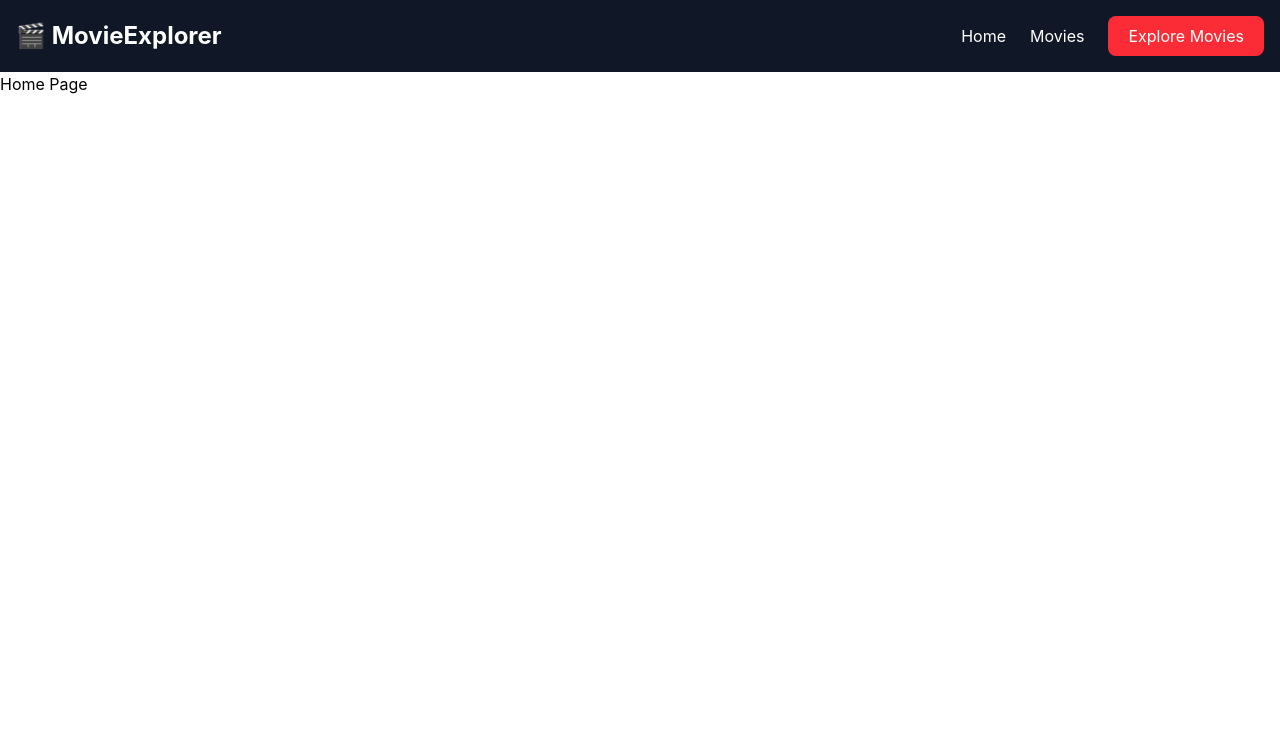
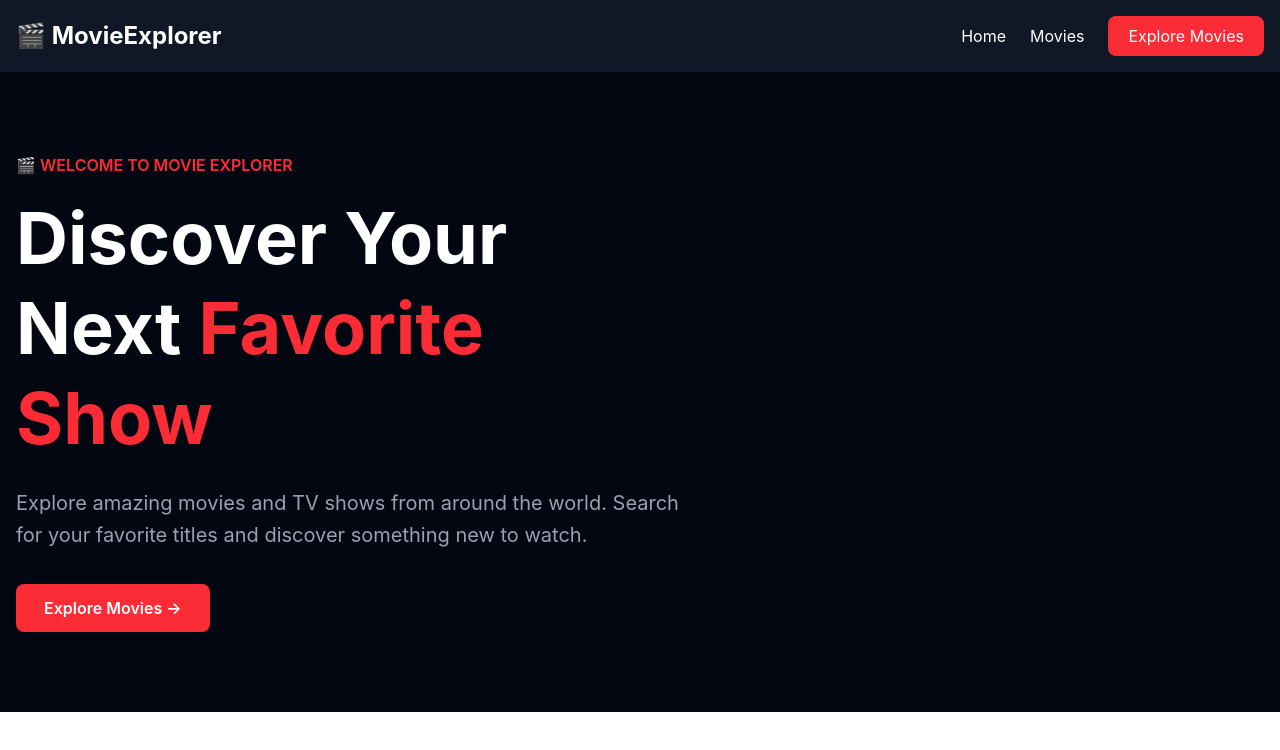
Before and after one commit to FerdousMunmun/movie-explorer, a React (Vite) app: page / in a window 1280 px wide. Shown: the top 750 px of the page. Built offline with nearby package versions, Linux system fonts and the light colour scheme.

Commit message:
Home page added

```diff
--- a/src/App.jsx
+++ b/src/App.jsx
@@ -1,6 +1,7 @@
 
 import { BrowserRouter, Routes, Route } from "react-router-dom";
 import Navbar from "./components/Navbar";
+import Home from "./pages/Home";
 
 function App() {
   return (
@@ -9,7 +10,7 @@ function App() {
       <Navbar />
 
       <Routes>
-        <Route path="/" element={<h1>Home Page</h1>} />
+        <Route path="/" element={<Home />} />
         <Route path="/movies" element={<h1>Movies Page</h1>} />
       </Routes>
 
--- a/src/pages/Home.jsx
+++ b/src/pages/Home.jsx
@@ -0,0 +1,39 @@
+import { Link } from "react-router-dom";
+
+const Home = () => {
+  return (
+    <main>
+      {/* Hero Section */}
+      <section className="min-h-[80vh] bg-gray-950 text-white flex items-center">
+        <div className="max-w-7xl mx-auto px-4 w-full">
+
+          <div className="max-w-2xl">
+            <p className="text-red-500 font-semibold mb-4">
+              🎬 WELCOME TO MOVIE EXPLORER
+            </p>
+
+            <h1 className="text-5xl md:text-7xl font-bold leading-tight mb-6">
+              Discover Your Next
+              <span className="text-red-500"> Favorite Show</span>
+            </h1>
+
+            <p className="text-gray-400 text-lg md:text-xl leading-relaxed mb-8">
+              Explore amazing movies and TV shows from around the world.
+              Search for your favorite titles and discover something new to watch.
+            </p>
+
+           <Link
+  to="/movies"
+  className="inline-block bg-red-500 hover:bg-red-600 px-7 py-3 rounded-lg font-semibold transition"
+>
+  Explore Movies →
+</Link>
+          </div>
+
+        </div>
+      </section>
+    </main>
+  );
+};
+
+export default Home;
```
